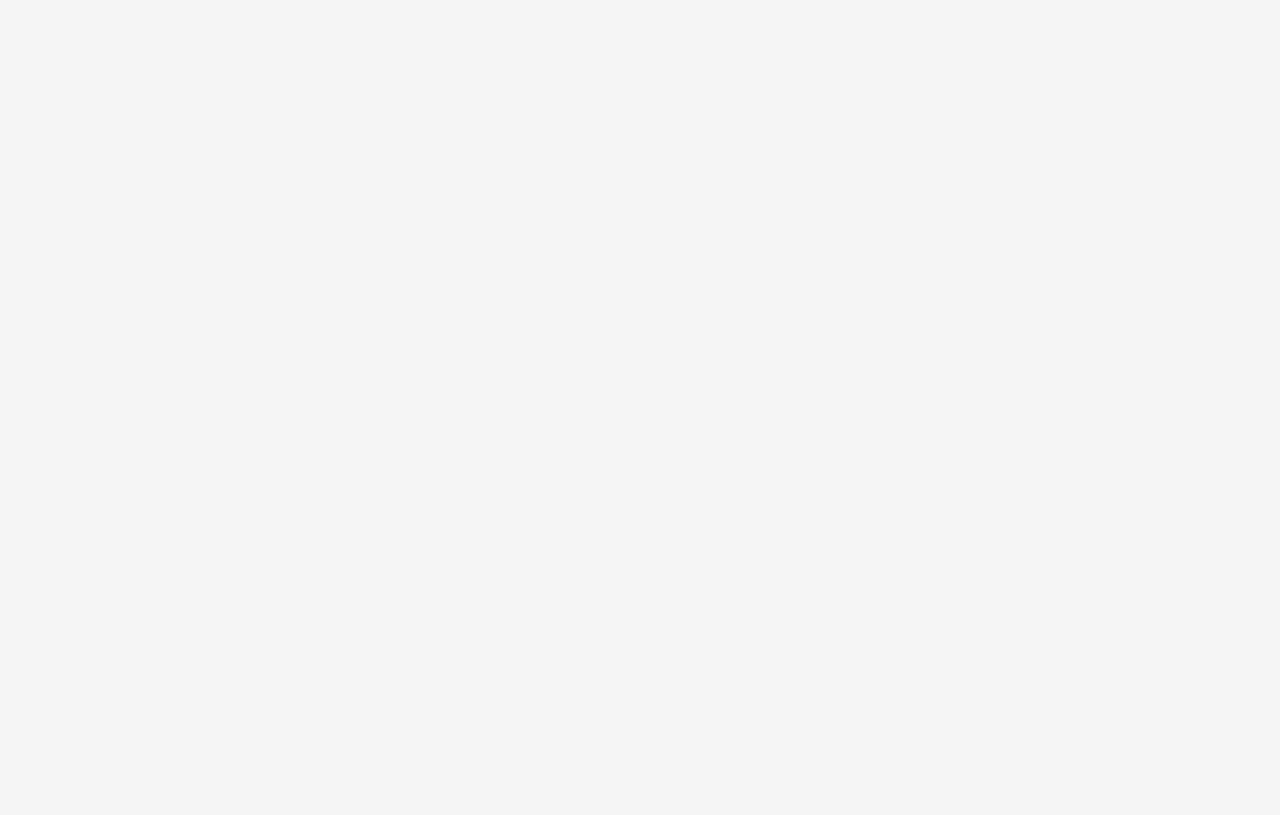
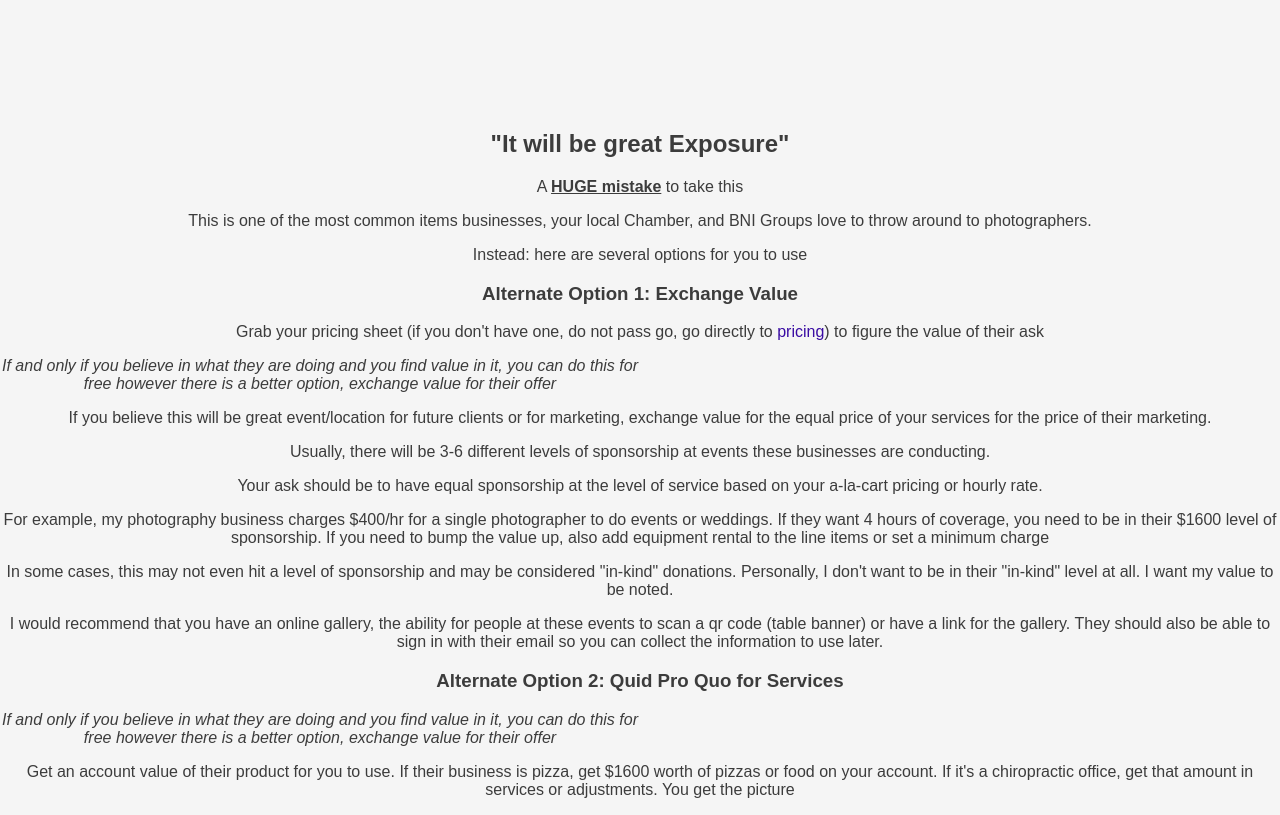
Before and after one commit to kirksurber2/photo-studio-app-landing, a Next.js app: page /training/photography-business/5-things-to-avoid-starting-your-business in a window 1280 px wide. Before the commit this address had no page. Shown: the part 580-1395 px from the top of the page. Before the commit the page ends 800 px from the top, so only its background shows below. Built offline with nearby package versions, Linux system fonts and the light colour scheme.

Commit message:
re introduced code without blog intro section

```diff
--- /dev/null
+++ b/app/training/photography-business/5-things-to-avoid-starting-your-business/page.jsx
@@ -0,0 +1,57 @@
+import Link from 'next/link'
+import styles from '../../training.module.css'
+import BlogIntroSection from '@/app/components/BlogIntroSection/BlogIntroSection'
+
+
+export default function FiveThingsToAvoid() {
+
+    return(
+        <main>
+            <div className={styles.hero}>
+                <h1>5 Things to Avoid Starting Your Photography Business</h1>
+                <p>A Lessons Learned Tip</p>
+            </div>
+            {/* <BlogIntroSection
+                title="Every Photographers Mistakes"
+                intro="Lessons Learned from Photographers Everywhere"
+                point1="Exposure"
+                point2="Chambers and BNI * (these must be done correctly)"
+                point3="New Gear"
+                point4="Pricing"
+                point5="Knowing Which Tasks Make You Money"
+            /> */}
+            <div>
+                <h2>"It will be great Exposure"</h2>
+                <p>A <strong><u>HUGE mistake</u></strong> to take this</p>
+                <p>This is one of the most common items businesses, your local Chamber, and BNI Groups love to throw around to photographers.</p>
+                <p>Instead: here are several options for you to use</p>
+                <div>
+                    <h3>Alternate Option 1: Exchange Value</h3>
+                    <p>Grab your pricing sheet (if you don't have one, do not pass go, go directly to <Link>pricing</Link>) to figure the value of their ask</p>
+                    <div>
+                        <p style={{textAlign: 'center', width: '50%'}}><i>If and only if you believe in what they are doing and you find value in it, you can do this for free however there is a better option, exchange value for their offer</i></p>
+                    </div>
+                    <p>
+                        If you believe this will be great event/location for future clients or for marketing, exchange value for the equal price of your services for the price of their marketing.
+                    </p>
+                    <p>Usually, there will be 3-6 different levels of sponsorship at events these businesses are conducting.</p>
+                    <p>Your ask should be to have equal sponsorship at the level of service based on your a-la-cart pricing or hourly rate.</p>
+                    <p>For example, my photography business charges $400/hr for a single photographer to do events or weddings.  If they want 4 hours of coverage, you need to be in their $1600 level of sponsorship.  If you need to bump the value up, also add equipment rental to the line items or set a minimum charge</p>
+                    <p>In some cases, this may not even hit a level of sponsorship and may be considered "in-kind" donations.  Personally, I don't want to be in their "in-kind" level at all.  I want my value to be noted.</p>
+                    <p>I would recommend that you have an online gallery, the ability for people at these events to scan a qr code (table banner) or have a link for the gallery.  They should also be able to sign in with their email so you can collect the information to use later.</p>
+                </div>
+                <div>
+                    <h3>Alternate Option 2: Quid Pro Quo for Services</h3>
+                    <p></p>
+                    <div>
+                        <p style={{textAlign: 'center', width: '50%'}}><i>If and only if you believe in what they are doing and you find value in it, you can do this for free however there is a better option, exchange value for their offer</i></p>
+                    </div>
+                    <p>
+                        Get an account value of their product for you to use.  If their business is pizza, get $1600 worth of pizzas or food on your account.  If it's a chiropractic office, get that amount in services or adjustments.  You get the picture
+                    </p>
+                </div>
+            </div>
+
+        </main>
+    )
+}
```
